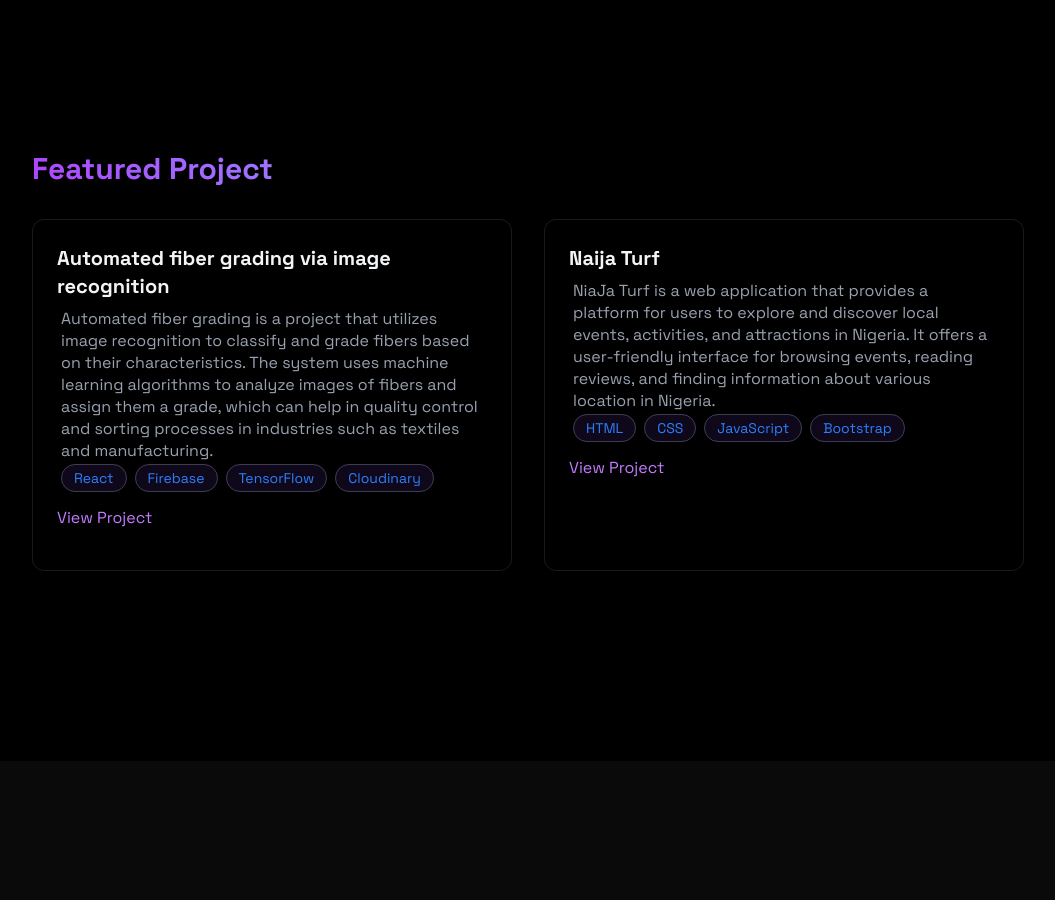
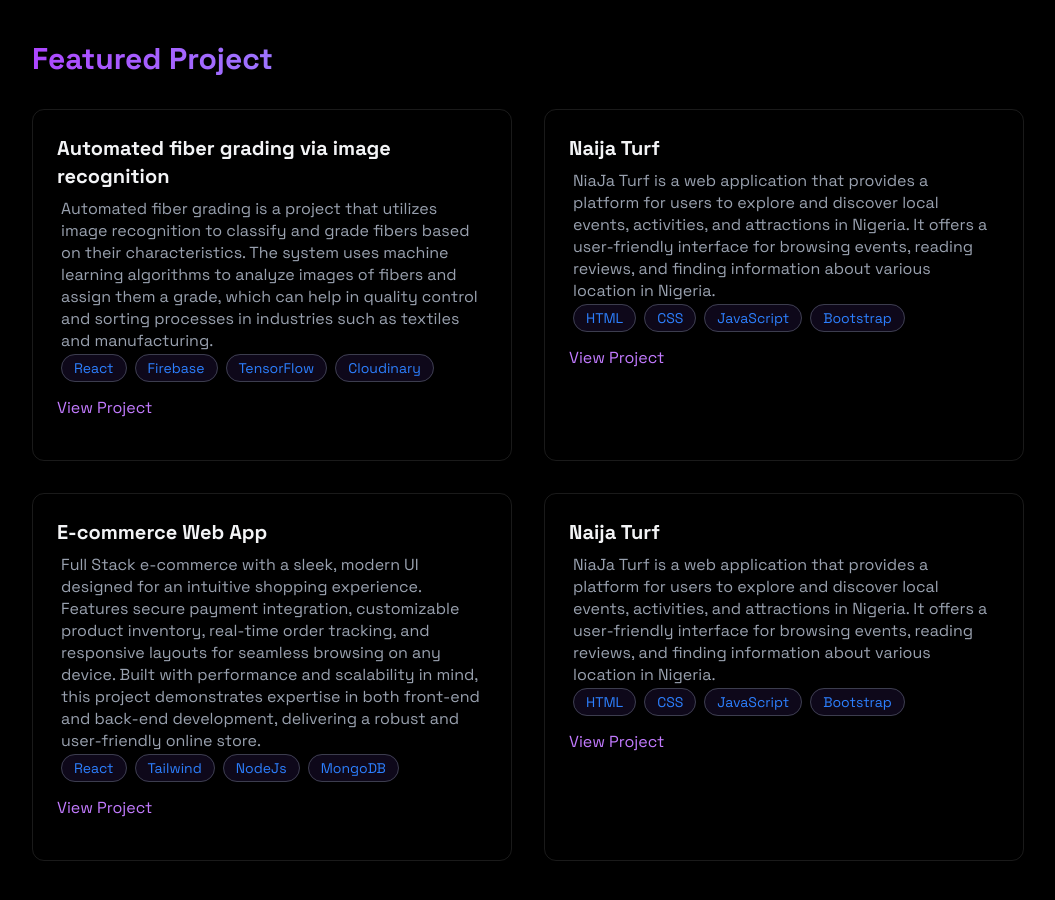
Before and after one commit to Dachenna/Portfolio, a React (Vite) app: page / in a window 1280 px wide. Shown: the part 2180-3080 px from the top of the page, without its empty margins (112-1167 px from the left). Before the commit the page ends 2941 px from the top, so only its background shows below. Built offline with nearby package versions, Linux system fonts and the light colour scheme.

Commit message:
modified:   src/components/sections/Projects.jsx

```diff
--- a/src/components/sections/Projects.jsx
+++ b/src/components/sections/Projects.jsx
@@ -36,7 +36,61 @@
                     </div>
                         {/**Second Project */}
                      <div className="p-6 rounded-xl border border-white/10 hover:-translate-y-1 hover:border-purple-500/30
-                                     hover:shadow-[0_2px_8px_rgba(59,130,246,0.2)] transition">
+                                     hover:shadow-[0_2px_8px_rgba(59,130,246,0.2)] transition-all">
+                        <h3 className="text-xl font-bold mb-2">Naija Turf </h3>
+                        <p className="text-gray-400 leading-snug justify-center m-1">
+                           NiaJa Turf is a web application that provides a platform for users to explore and discover local events, activities, and attractions in Nigeria.
+                           It offers a user-friendly interface for browsing events, reading reviews, and finding information about various location in Nigeria.
+                        </p>
+                        <div>
+                            {["HTML", "CSS", "JavaScript", "Bootstrap"].map((tech, key) =>(
+                               <span key={key}
+                                     className='bg-violet-500/10 text-blue-500 py-1 px-3 m-1 rounded-full border border-gray-500/50 text-sm hover:bg-violet-500/20
+                                     hover:shadow-[0_2px_8px_rgba(59,130,246,0.1)] transition-all'
+                                >
+                                    {tech}
+                                </span>
+                            ))}
+                        </div>
+
+                        <div className="flex justify-between items-center">
+                            <a href="#" className="text-purple-400 hover:text-purple-300 transition-colors my-4"
+                            >
+                                View Project
+                            </a>
+                        </div>
+                    </div>
+
+                        {/**Third Project */}
+
+                   <div className="p-6 m-0 rounded-xl border border-white/10 hover:-translate-y-1 hover:border-purple-500/30
+                                     hover:shadow-[0_2px_8px_rgba(59,130,246,0.2)] transition-all">
+                        <h3 className="text-xl font-bold mb-2">E-commerce Web App </h3>
+                        <p className="text-gray-400 leading-snug justify-center m-1">
+                          Full Stack e-commerce with a sleek, modern UI designed for an intuitive shopping experience. Features secure payment integration, customizable product inventory, real-time order tracking, and responsive layouts for seamless browsing on any device. Built with performance and scalability in mind, this project demonstrates expertise in both front-end and back-end development, delivering a robust and user-friendly online store.
+                        </p>
+                        <div>
+                            {["React", "Tailwind", "NodeJs", "MongoDB"].map((tech, key) =>(
+                               <span key={key}
+                                     className='bg-violet-500/10 text-blue-500 py-1 px-3 m-1 rounded-full border border-gray-500/50 text-sm hover:bg-violet-500/20
+                                     hover:shadow-[0_2px_8px_rgba(59,130,246,0.1)] transition-all'
+                                >
+                                    {tech}
+                                </span>
+                            ))}
+                        </div>
+
+                        <div className="flex justify-between items-center">
+                            <a href="#" className="text-purple-400 hover:text-purple-300 transition-colors my-4"
+                            >
+                                View Project
+                            </a>
+                        </div>
+                    </div>
+
+                    {/**Fourth Project */}
+                       <div className="p-6 rounded-xl border border-white/10 hover:-translate-y-1 hover:border-purple-500/30
+                                     hover:shadow-[0_2px_8px_rgba(59,130,246,0.2)] transition-all">
                         <h3 className="text-xl font-bold mb-2">Naija Turf </h3>
                         <p className="text-gray-400 leading-snug justify-center m-1">
                            NiaJa Turf is a web application that provides a platform for users to explore and discover local events, activities, and attractions in Nigeria.
@@ -63,8 +117,6 @@
 
                 </div>
 
-                {/**Project Two */}
-
             </div>
         </section>
     )
```
